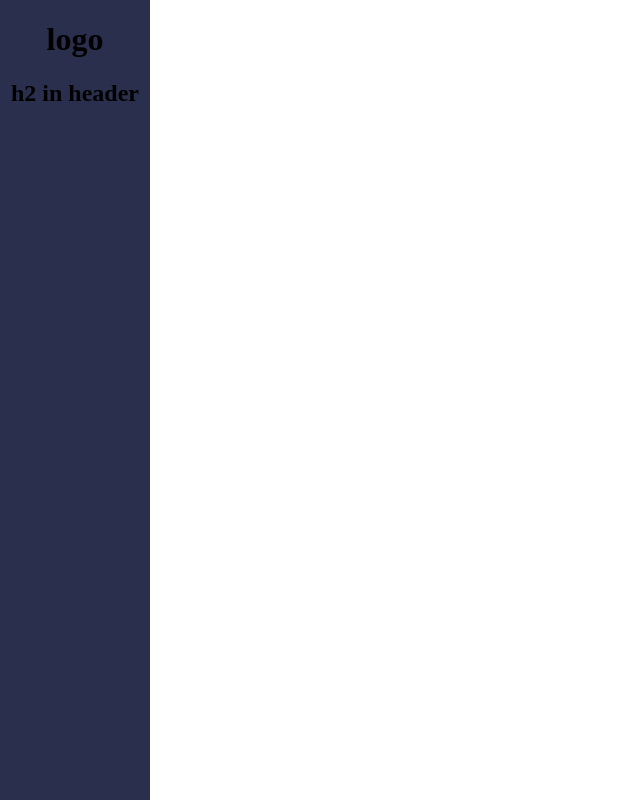
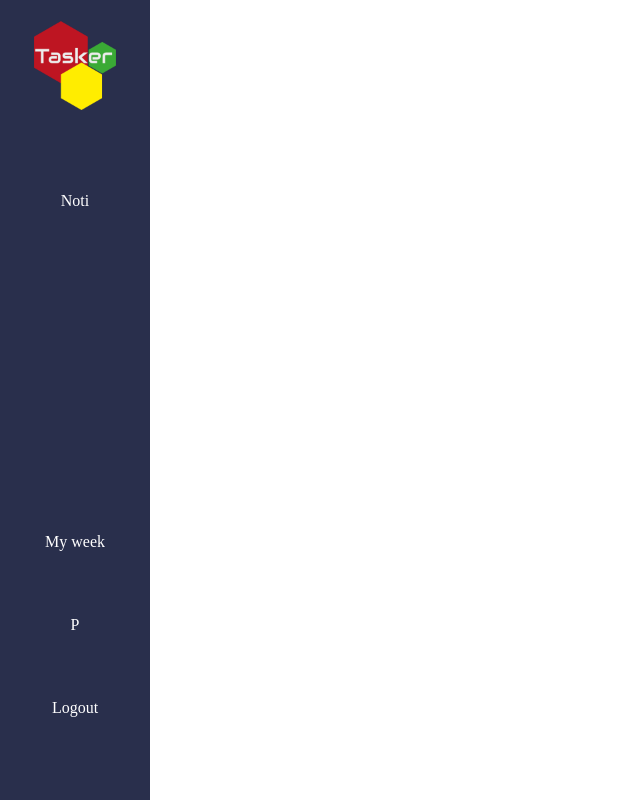
Before and after one commit to Leshyy/Tasker, a React (Create React App) app: page / in a window 1280 px wide. Shown: the whole page, without its empty margins (0-640 px from the left). Built offline with nearby package versions, Linux system fonts and the light colour scheme.

Commit message:
first day

```diff
--- a/src/assets/styles/components/_AppHeader.scss
+++ b/src/assets/styles/components/_AppHeader.scss
@@ -1,9 +1,32 @@
 .main-header {
     width: 150px;
+    padding: 10px 5px;
     background-color: #292f4c;
     height: 100vh;
-    > * {
-        display: flex;
+    flex-direction: column;
+    .top-header {
         flex-direction: column;
+        height: 200px;
+        justify-content: space-between;
+        img {
+            margin: 10px auto;
+            height: 90px;
+            width: 90px;
+            cursor: pointer;
+        }
+        span {
+            color: white;
+            cursor: pointer;
+        }
+    }
+
+    .nav-header {
+        flex-direction: column;
+        height: 250px;
+        margin-bottom: 40px;
+        a {
+            color: white;
+            text-decoration: none;
+        }
     }
 }
--- a/src/components/AppHeader.jsx
+++ b/src/components/AppHeader.jsx
@@ -1,8 +1,18 @@
+import { Link } from 'react-router-dom'
+import logo from '../assets/styles/logo/logo.png'
 export function AppHeader() {
     return (
-        <div className="main-header">
-            <h1>logo</h1>
-            <h2>h2 in header</h2>
+        <div className="main-header flex space-between">
+            <div className="top-header flex ">
+                <img src={logo} alt="Logo" />
+                <span title="Noti">Noti</span>
+            </div>
+
+            <nav className="nav-header flex space-around">
+                <Link title="My week">My week</Link>
+                <Link title="My profile">P</Link>
+                <Link title="Logout">Logout</Link>
+            </nav>
         </div>
     )
 }
```
Also changed, not shown: src/assets/styles/logo/logo.png (added), 1 other file (tests, documents, lock files or other folders).
